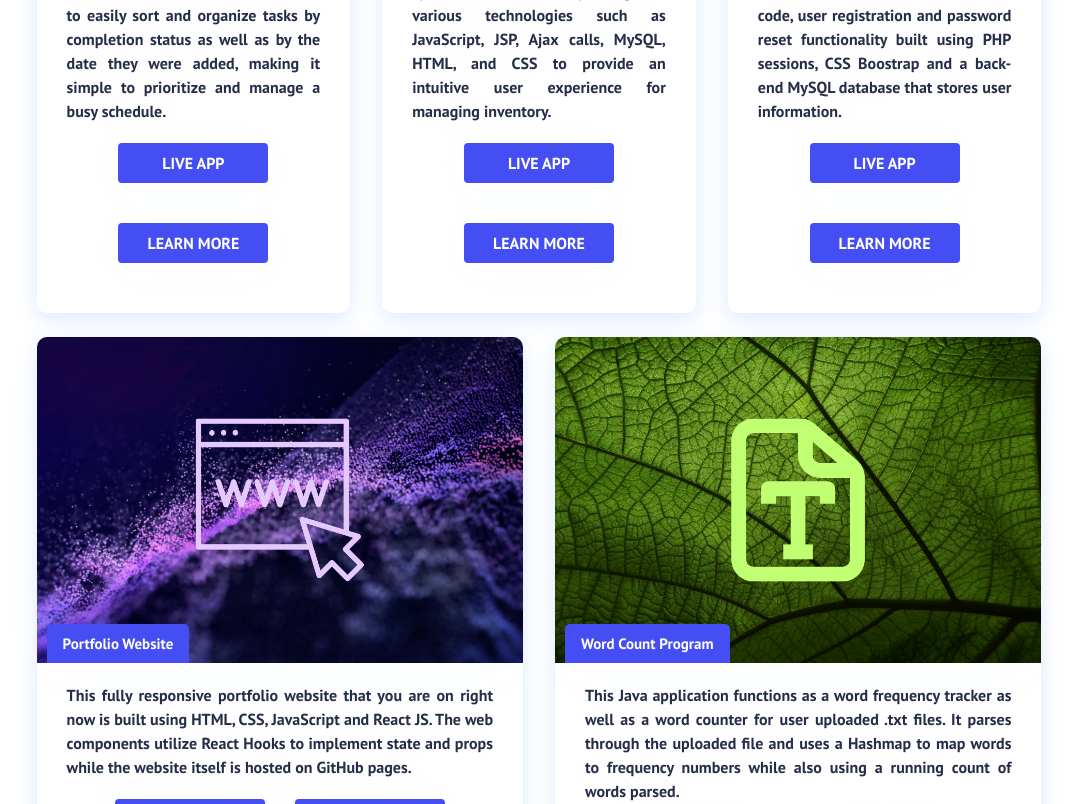
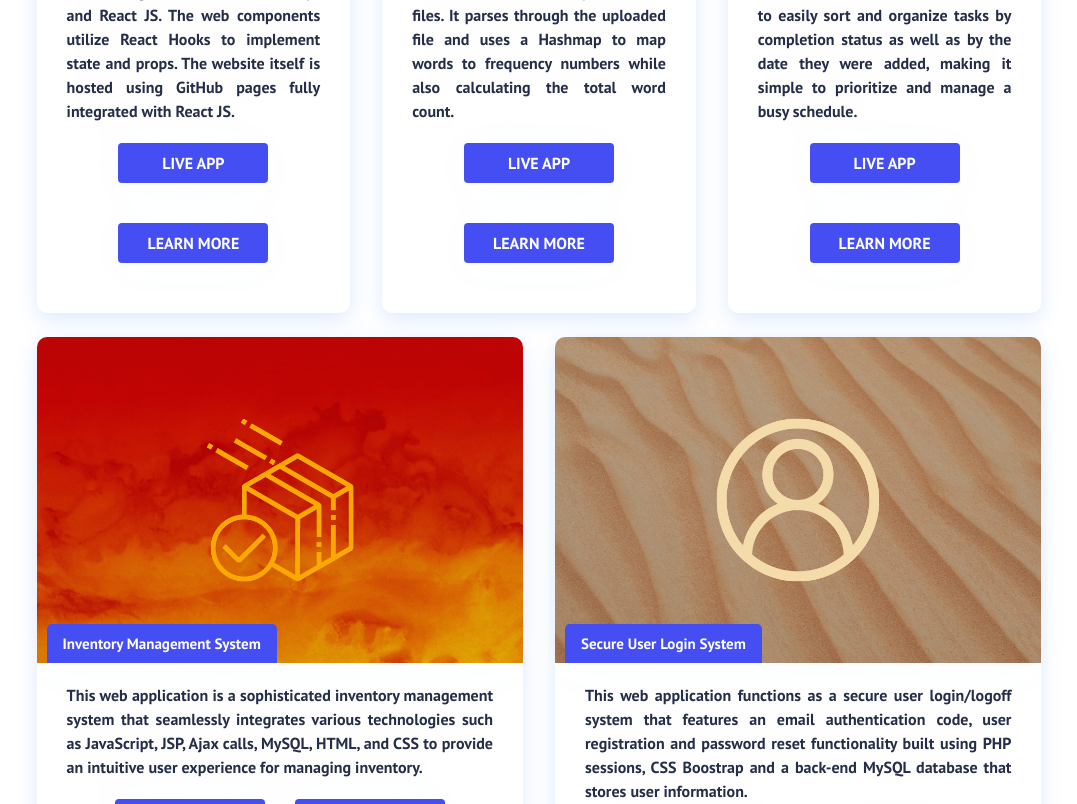
Before and after one commit to DennisLiangShu/DennisLiangShu.github.io, a React (Create React App) app: page / in a window 1280 px wide. Shown: the part 2220-3024 px from the top of the page, without its empty margins (101-1178 px from the left). Built offline with nearby package versions, Linux system fonts and the light colour scheme.

Commit message:
implemented project changes

```diff
--- a/src/components/Cards.js
+++ b/src/components/Cards.js
@@ -10,6 +10,28 @@ function Cards() {
         <div className='cards__wrapper'>
           <ul className='cards__items'>
             <CardItem
+              src='images/img-4.jpg'
+              text='This fully responsive portfolio website that you are on right now is built using
+              HTML, CSS, JavaScript and React JS. The web components utilize React Hooks
+              to implement state and props. The website itself is hosted using GitHub pages fully integrated with React JS.'
+              label='Portfolio Website'
+              path='/'
+              link='/'
+              git='https://github.com/DennisLiangShu/dennisliangshu.github.io'
+            />
+
+            <CardItem
+              src='images/img-5.jpg'
+              text='This web application functions as a word frequency tracker as well as a word
+              counter for user uploaded .txt files. It parses through the uploaded file and uses
+              a Hashmap to map words to frequency numbers while also calculating the total word count. '
+              label='Word Count Program'
+              path='https://dennisliangshu.github.io/text-word-counter-/'
+              link='https://dennisliangshu.github.io/text-word-counter-/'
+              git='https://github.com/DennisLiangShu/text-word-counter-'
+            />
+
+            <CardItem
               src='images/img-1.jpg'
               text='This JavaScript-based to-do list application offers a user-friendly interface that
               utilizes HTML and CSS to easily sort and organize tasks by completion status as well as
@@ -19,6 +41,8 @@ function Cards() {
               link='https://dennisliangshu.github.io/to-do-list/'
               git='https://github.com/DennisLiangShu/to-do-list'
             />
+          </ul>
+          <ul className='cards__items'>
             <CardItem
               src='images/img-2.jpg'
               text='This web application is a sophisticated inventory management system that
@@ -40,29 +64,7 @@ function Cards() {
               git='https://cis-linux2.temple.edu/~tul14986/project/index.php'
             />
           </ul>
-          <ul className='cards__items'>
-            <CardItem
-              src='images/img-4.jpg'
-              text='This fully responsive portfolio website that you are on right now is built using
-              HTML, CSS, JavaScript and React JS. The web components utilize React Hooks
-              to implement state and props while the website itself is hosted on GitHub pages.'
-              label='Portfolio Website'
-              path='/'
-              link='/'
-              git='https://github.com/DennisLiangShu/dennisliangshu.github.io'
-            />
 
-            <CardItem
-              src='images/img-5.jpg'
-              text='This Java application functions as a word frequency tracker as well as a word
-              counter for user uploaded .txt files. It parses through the uploaded file and uses
-              a Hashmap to map words to frequency numbers while also using a running count of words parsed. '
-              label='Word Count Program'
-              path='https://github.com/DennisLiangShu/text-word-counter-'
-              link='https://github.com/DennisLiangShu/text-word-counter-'
-              git='https://github.com/DennisLiangShu/text-word-counter-'
-            />
-          </ul>
         </div>
       </div>
     </div>
```
